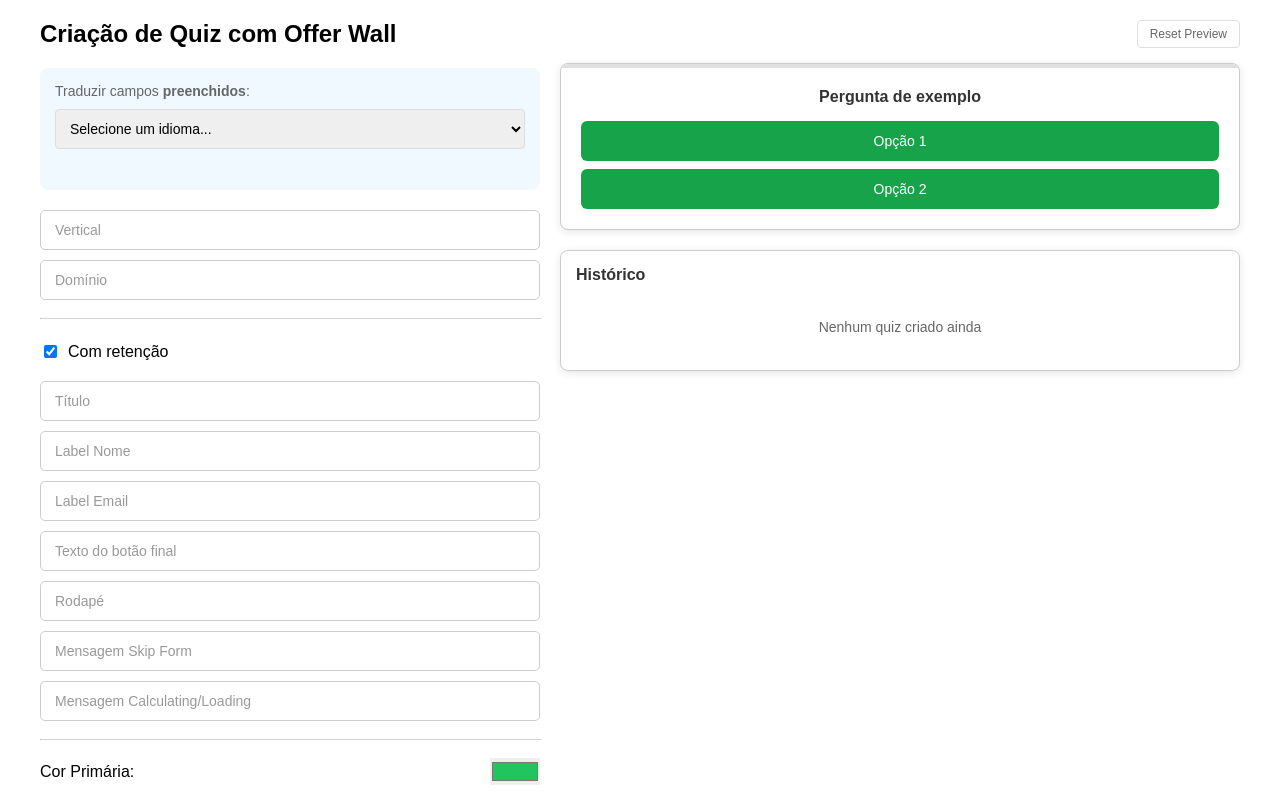
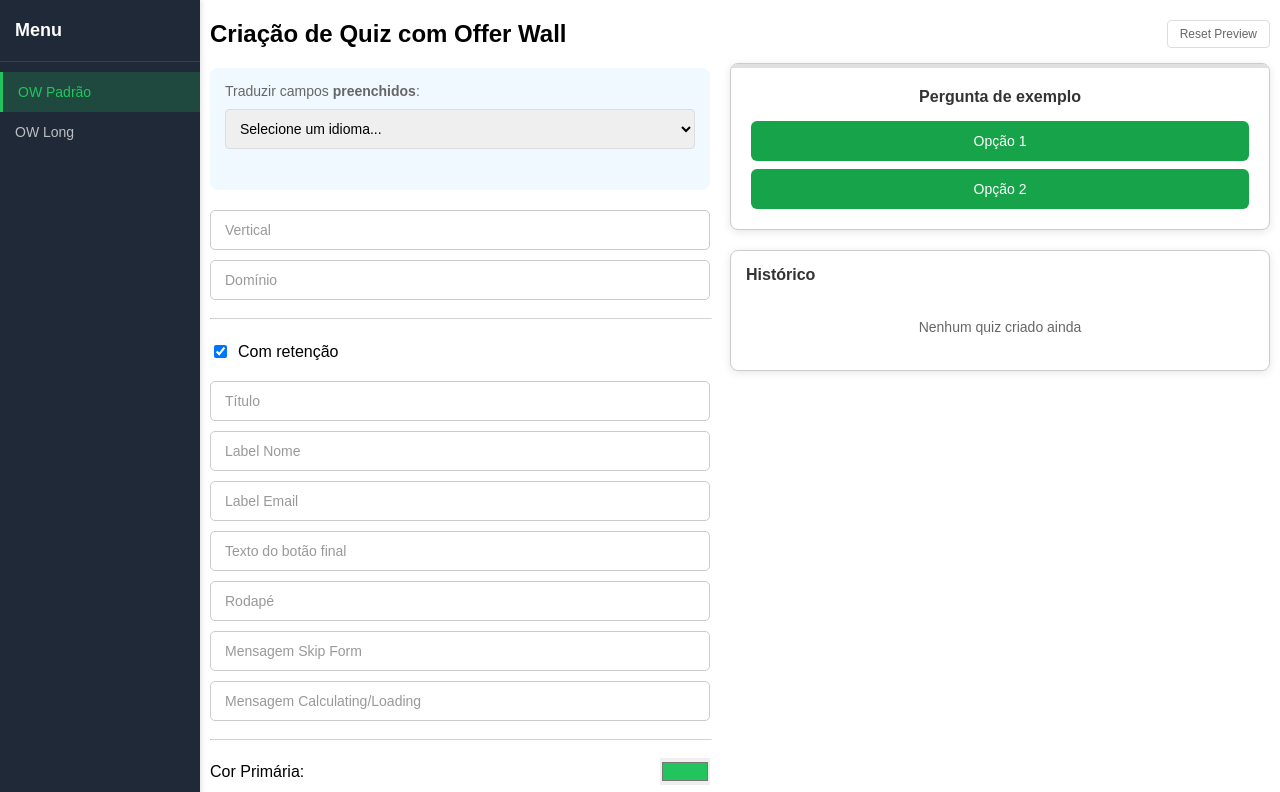
Before and after one commit to pedrorabbi/quiz-ow2, a plain HTML site: page public/ow-padrao.html in a window 1280 px wide. Shown: the top 792 px of the page. Drawn offline with nearby package versions, Linux system fonts and the light colour scheme.

Commit message:
Add sidebar navigation and new OW Long view
Introduces a sidebar menu for navigation between 'OW Padrão' and the new 'OW Long' view. Adds ow-long.html and updates routing in app.js to serve the new views. Refactors index.html to ow-padrao.html and updates styles in style.css to support the sidebar layout.

```diff
--- a/public/index.html
+++ b/public/ow-padrao.html
@@ -9,7 +9,24 @@
     <script src="./js/translation.js"></script>
     <script src="./script.js"></script>
   </head>
-  <body style="margin: 0; padding: 10px">
+  <body style="margin: 0; padding: 0; display: flex">
+    <!-- Menu lateral esquerdo -->
+    <nav class="sidebar">
+      <div class="sidebar-header">
+        <h2>Menu</h2>
+      </div>
+      <ul class="sidebar-menu">
+        <li class="menu-item active">
+          <a href="/">OW Padrão</a>
+        </li>
+        <li class="menu-item">
+          <a href="/ow-long">OW Long</a>
+        </li>
+      </ul>
+    </nav>
+
+    <!-- Conteúdo principal -->
+    <div class="main-content">
       <!-- Loader de página inteira para tradução -->
       <div id="page-loader" class="page-loader-overlay" style="display: none">
         <div class="loader-content">
@@ -442,5 +459,6 @@
         </div>
       </div>
     </div>
+    </div>
   </body>
 </html>
--- a/public/style.css
+++ b/public/style.css
@@ -1,3 +1,73 @@
+/* Sidebar */
+.sidebar {
+  width: 200px;
+  background: #1f2937;
+  color: white;
+  height: 100vh;
+  position: fixed;
+  left: 0;
+  top: 0;
+  display: flex;
+  flex-direction: column;
+  box-shadow: 2px 0 5px rgba(0, 0, 0, 0.1);
+}
+
+.sidebar-header {
+  padding: 20px 15px;
+  border-bottom: 1px solid rgba(255, 255, 255, 0.1);
+}
+
+.sidebar-header h2 {
+  margin: 0;
+  font-size: 18px;
+  font-weight: 600;
+  color: white;
+}
+
+.sidebar-menu {
+  list-style: none;
+  padding: 10px 0;
+  margin: 0;
+}
+
+.menu-item {
+  margin: 0;
+}
+
+.menu-item a {
+  display: flex;
+  align-items: center;
+  gap: 12px;
+  padding: 12px 15px;
+  color: rgba(255, 255, 255, 0.7);
+  text-decoration: none;
+  transition: all 0.2s ease;
+  font-size: 14px;
+}
+
+.menu-item a:hover {
+  background: rgba(255, 255, 255, 0.1);
+  color: white;
+}
+
+.menu-item.active a {
+  background: rgba(34, 197, 93, 0.2);
+  color: #22c55d;
+  border-left: 3px solid #22c55d;
+}
+
+.menu-item .material-symbols-rounded {
+  font-size: 20px;
+}
+
+/* Main content */
+.main-content {
+  margin-left: 200px;
+  width: calc(100% - 200px);
+  padding: 10px;
+  box-sizing: border-box;
+}
+
 h1 {
   font-size: 24px;
   margin: 10px 0 20px 0;
```
Also changed, not shown: app.js (+11 -0 lines), public/ow-long.html (added, +34 -0 lines). Lines whose indentation alone changed are shown as unchanged.
